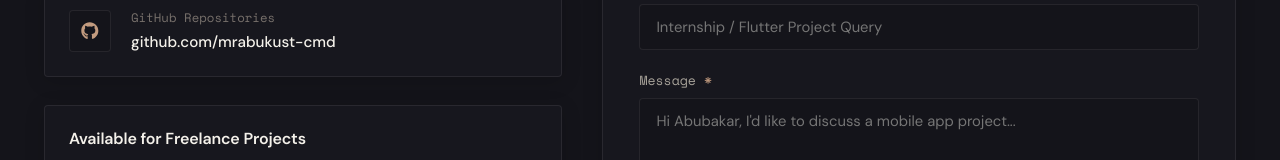
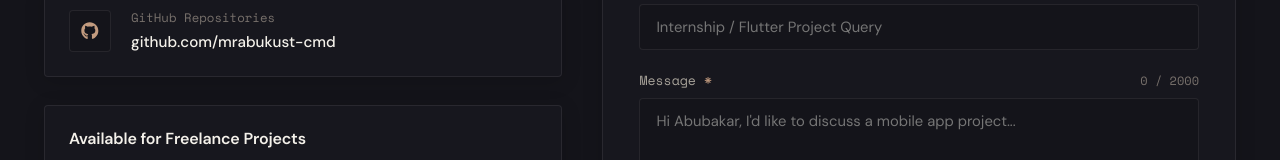
Before and after one commit to mrabukust-cmd/abubakar-portfolio, a React (Vite) app: page / in a window 1280 px wide. Shown: the part 11637-11797 px from the top of the page. Built offline with nearby package versions, Linux system fonts and the light colour scheme; the HTML template or start-up script is replaced by a standard one.

Commit message:
feat(contact): add real-time character count indicator for message field

```diff
--- a/src/components/Contact.jsx
+++ b/src/components/Contact.jsx
@@ -300,7 +300,12 @@ export default function Contact() {
               </div>
 
               <div className="form-group">
-                <label htmlFor="message" className="form-label">Message <span className="req">*</span></label>
+                <div className="form-label-row">
+                  <label htmlFor="message" className="form-label">Message <span className="req">*</span></label>
+                  <span className="char-count" id="message-char-count" aria-live="polite">
+                    {formData.message.length} / 2000
+                  </span>
+                </div>
                 <textarea
                   id="message"
                   name="message"
@@ -310,6 +315,7 @@ export default function Contact() {
                     placeholder="Hi Abubakar, I'd like to discuss a mobile app project..."
                     className="form-input form-textarea"
                     maxLength={2000}
+                    aria-describedby="message-char-count"
                     aria-invalid={status === 'error' && !formData.message}
                     required
                 />
@@ -605,6 +611,18 @@ export default function Contact() {
           gap: 0.4rem;
         }
 
+        .form-label-row {
+          display: flex;
+          justify-content: space-between;
+          align-items: center;
+        }
+
+        .char-count {
+          font-size: 0.75rem;
+          color: var(--text-muted);
+          font-family: var(--font-mono);
+        }
+
         .form-label {
           font-size: 0.825rem;
           font-weight: 500;
```
